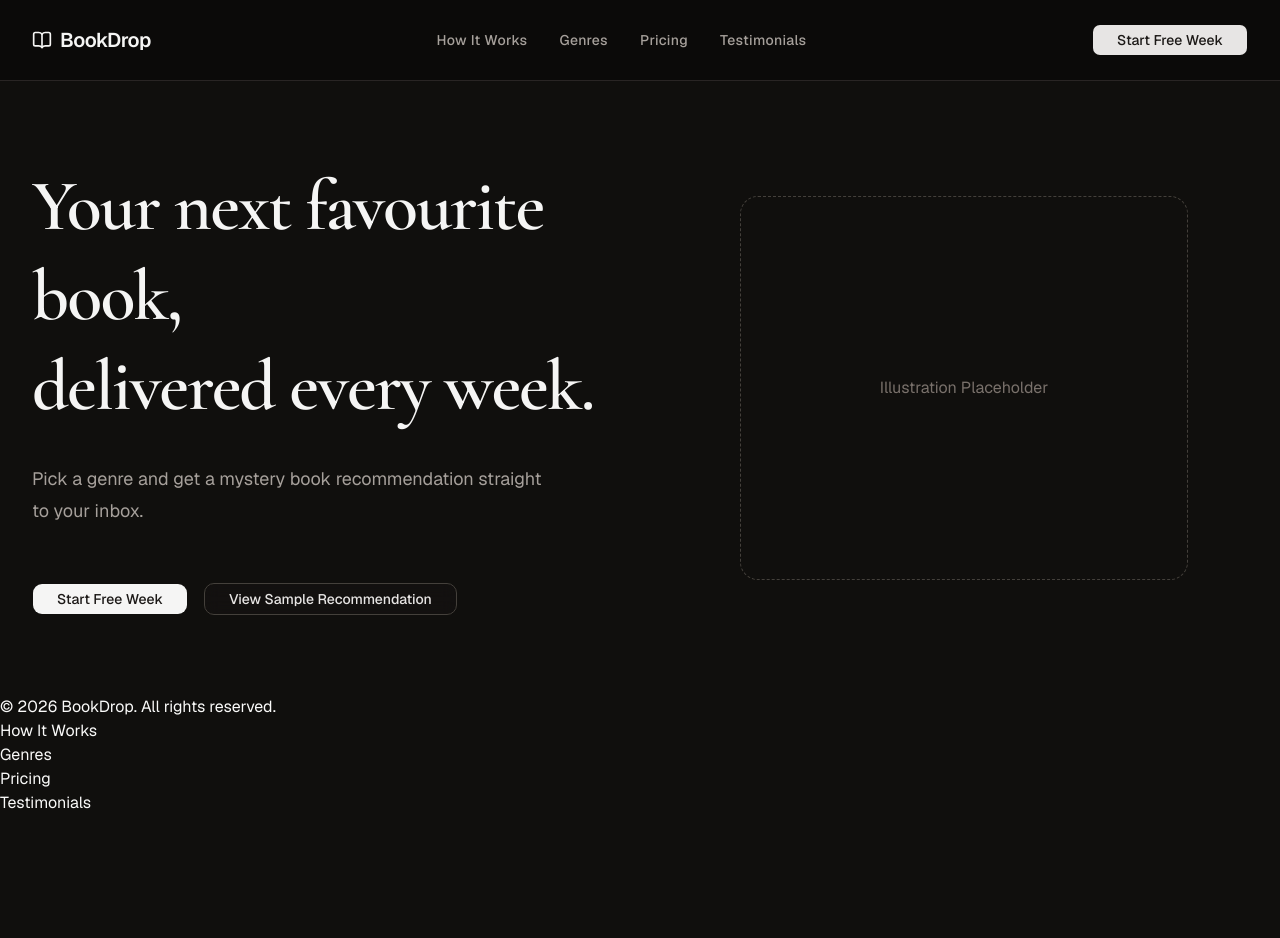
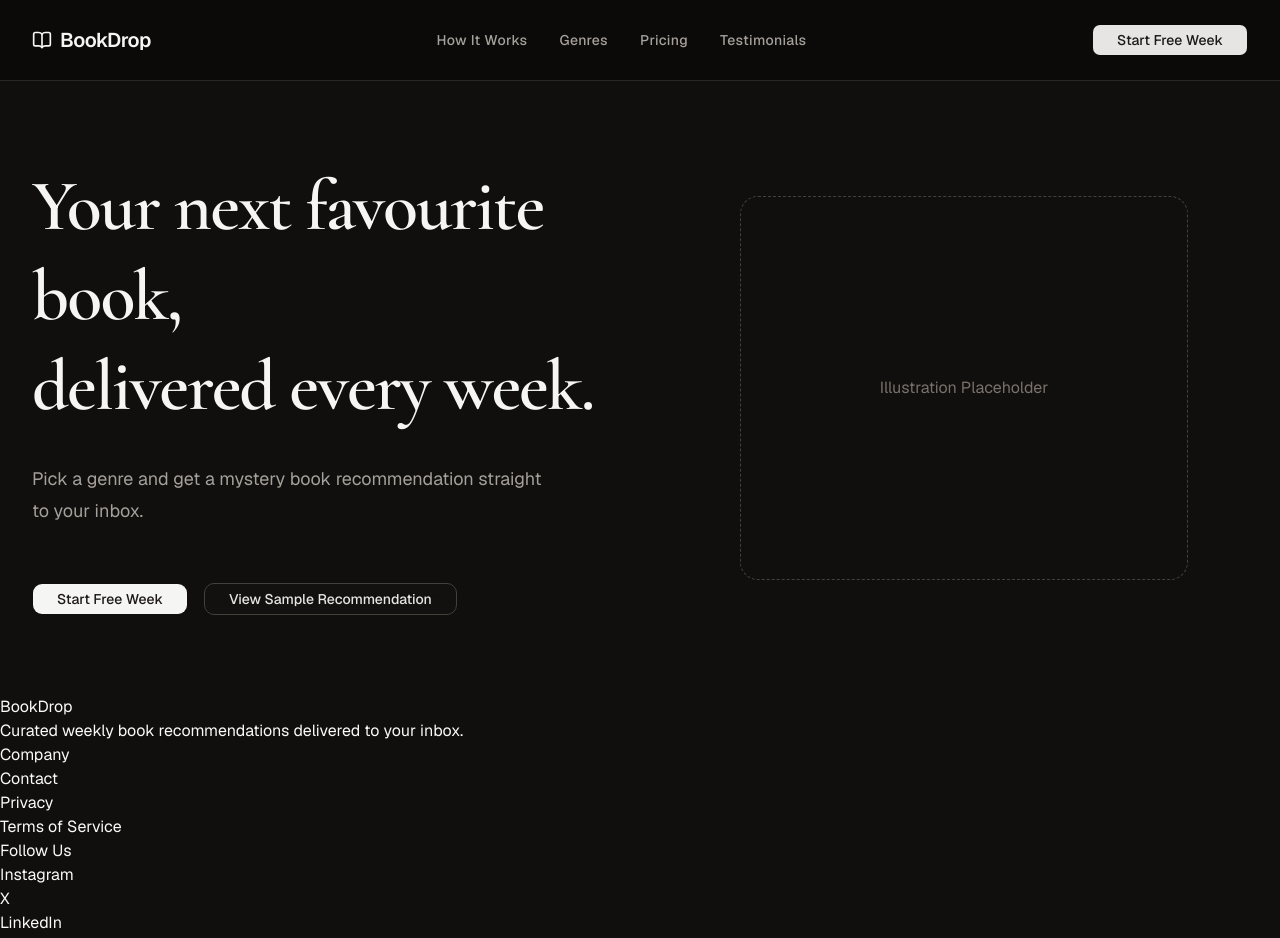
Before and after one commit to SobiahSelvarajah/ss-bookdrop, a Next.js app: page / in a window 1280 px wide. Shown: the top 938 px of the page. Before the commit the page ends 815 px from the top, so only its background shows below. Built offline with nearby package versions, Linux system fonts and the light colour scheme.

Commit message:
feat: footer structure redefined

```diff
--- a/src/components/layout/footer/Footer.tsx
+++ b/src/components/layout/footer/Footer.tsx
@@ -1,24 +1,51 @@
 import Link from "next/link";
-import { navLinks } from "../../../data/navLinks";
 
 
 export default function Footer() {
     return (
         <footer className="text-stone-50">
-            <p>
-                © 2026 BookDrop. All rights reserved.
-            </p>
-            <nav aria-label="Footer navigation">
-                <ul>
-                    {navLinks.map((navLink) => (
-                        <li key={navLink.href}>
-                            <Link href={navLink.href}>
-                                {navLink.label}
-                            </Link>
+            <div>
+                <section>
+                    <h2>BookDrop</h2>
+                    <p>Curated weekly book recommendations delivered to your inbox.</p>
+                </section>
+                <nav aria-label="Company">
+                    <h3>Company</h3>
+                    <ul>
+                        <li>
+                            <Link href="/contact">Contact</Link>
                         </li>
-                    ))}
-                </ul>
-            </nav>
+                        <li>
+                            <Link href="/privacy">Privacy</Link>
+                        </li>
+                        <li>
+                            <Link href="/terms">Terms of Service</Link>
+                        </li>
+                    </ul>
+                </nav>
+                <section>
+                    <h3>Follow Us</h3>
+                    <ul>
+                        <li>
+                            <Link href="#">Instagram</Link>
+                        </li>
+                        <li>
+                            <Link href="#">X</Link>
+                        </li>
+                        <li>
+                            <Link href="#">LinkedIn</Link>
+                        </li>
+                    </ul>
+                </section>
+            </div>
+            <address>
+                <p>© 2026 BookDrop. All rights reserved.</p>
+                <p>
+                    123 Library Lane
+                    <br />
+                    London, UK
+                </p>
+            </address>
         </footer>
     )
 }
```
